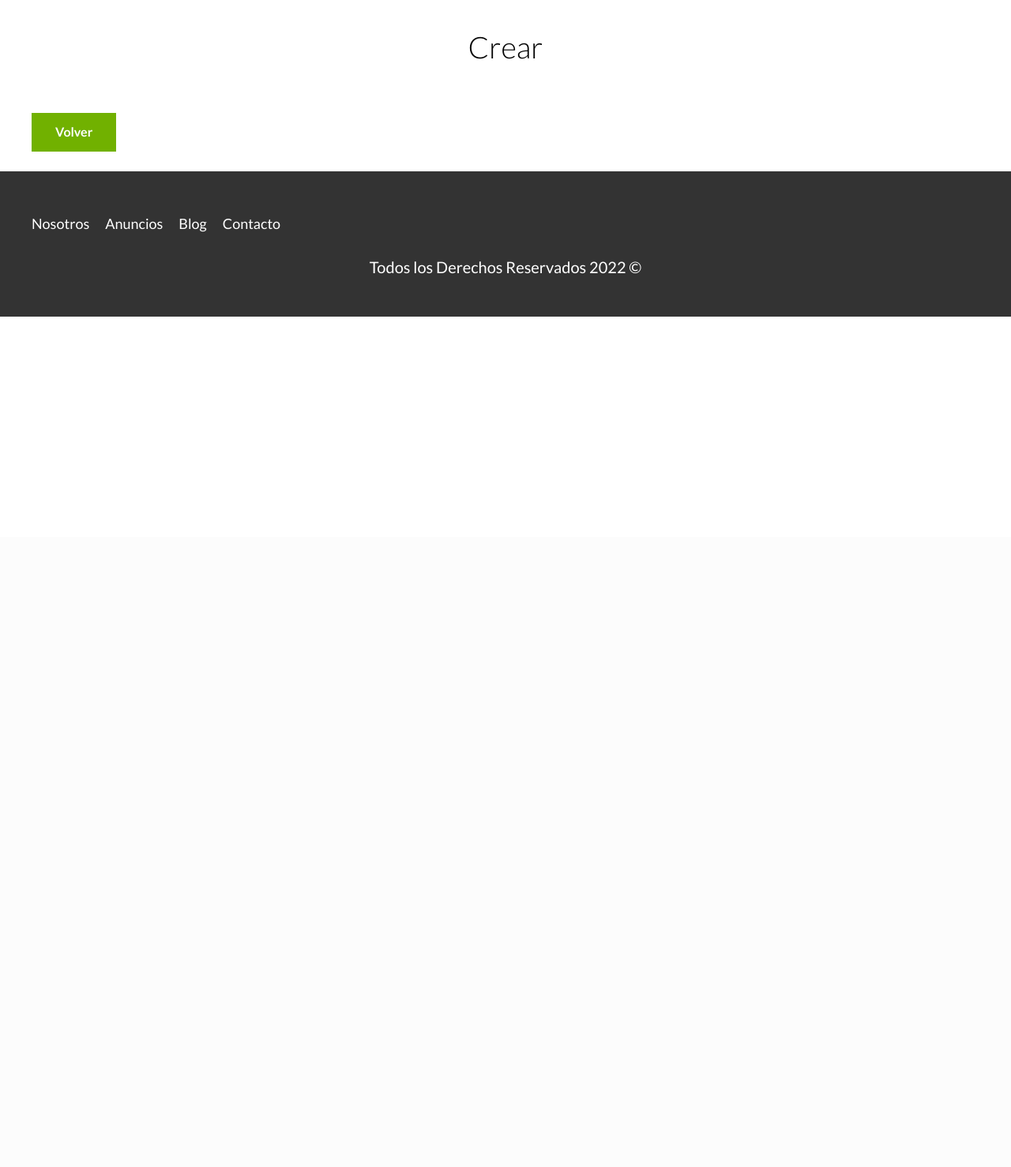
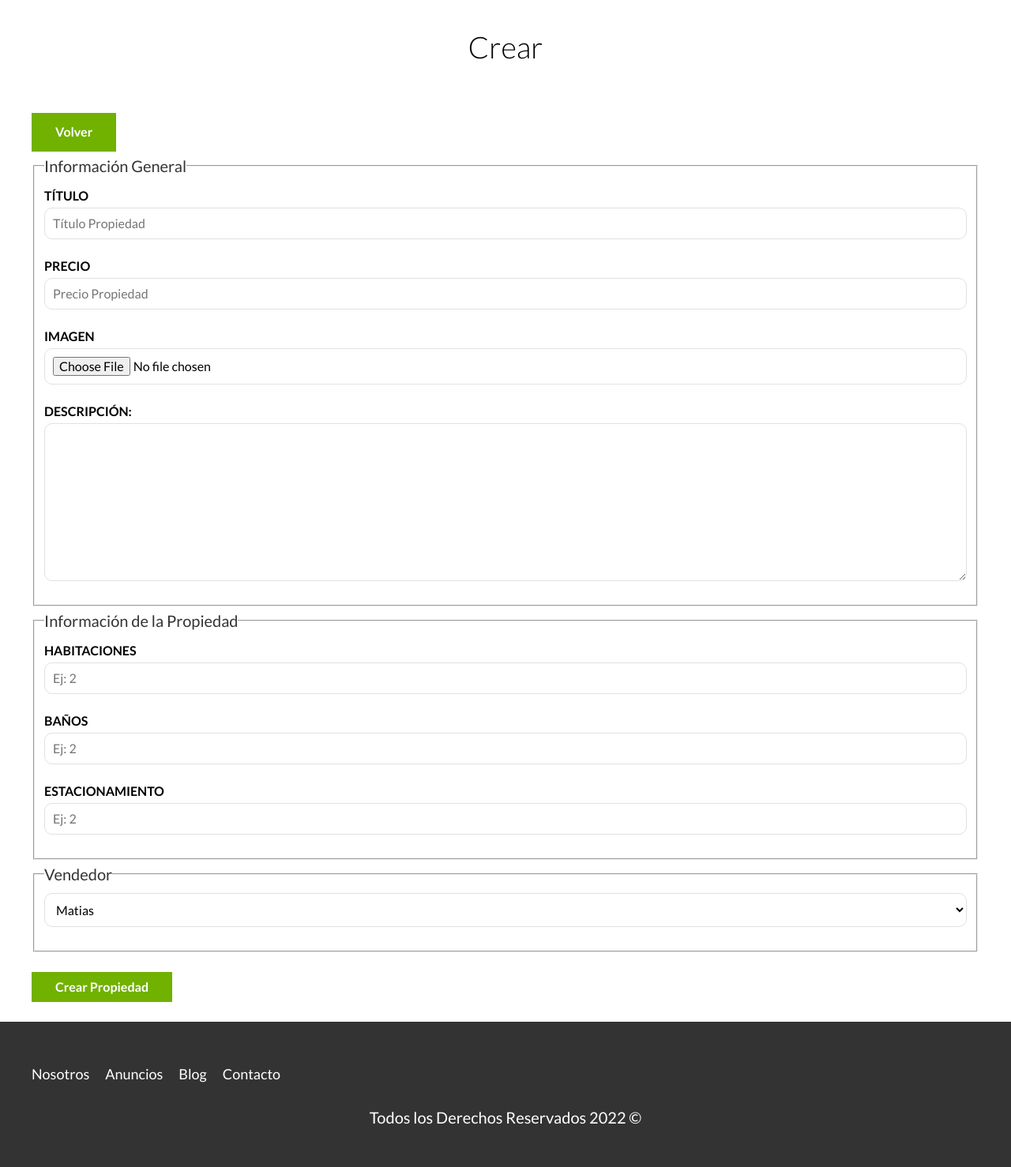
Before and after one commit to MatiGallegos/bienesraices, a PHP site: page /admin/propiedades/crear.php in a window 1280 px wide. Shown: the part 120-1598 px from the top of the page at 79% size. Before the commit the page ends 521 px from the top, so only its background shows below. Run offline with PHP 8.4, Linux system fonts and the light colour scheme; style sheets or scripts are compiled from the project's sources.

Commit message:
Siguiendo con el curso 2

```diff
--- a/admin/propiedades/crear.php
+++ b/admin/propiedades/crear.php
@@ -5,7 +5,49 @@
 
     <main class="contenedor seccion">
         <h1>Crear</h1>
-        <a href="/bienesraices/admin/index.php" class="boton boton-verde">Volver</a>
+        <a href="/bienesraices/admin" class="boton boton-verde">Volver</a>
+
+        <form class="formulario">
+            <fieldset>
+                <legend>Información General</legend>
+
+                <label for="titulo">Título</label>
+                <input type="text" id="titulo" placeholder="Título Propiedad">
+
+                <label for="precio">Precio</label>
+                <input type="number" id="precio" placeholder="Precio Propiedad">
+
+                <label for="imagen">Imagen</label>
+                <input type="file" id="imagen" accept="image/jpeg. image/png">
+
+                <label for="descripcion">Descripción:</label>
+                <textarea id="descripcion"></textarea>
+            </fieldset>
+
+            <fieldset>
+                <legend>Información de la Propiedad</legend>
+
+                <label for="habitaciones">Habitaciones</label>
+                <input type="number" id="Habitaciones" placeholder="Ej: 2" min="1" max="5">
+
+                <label for="wc">Baños</label>
+                <input type="number" id="wc" placeholder="Ej: 2" min="1" max="5">
+
+                <label for="estacionamiento">Estacionamiento</label>
+                <input type="number" id="estacionamiento" placeholder="Ej: 2" min="1" max="5">
+
+            </fieldset>
+
+            <fieldset>
+                <legend>Vendedor</legend>
+                <select>
+                    <option value="1">Matias</option>
+                    <option value="2">Marina</option>
+                </select>
+            </fieldset>
+
+            <input type="submit" value="Crear Propiedad" class="boton boton-verde">
+        </form>
     </main>
 
 <?php
--- a/src/scss/layout/_header.scss
+++ b/src/scss/layout/_header.scss
@@ -31,6 +31,7 @@
 }
 
 
+
 .contenido-header {
     display: flex;
     flex-direction: column;
```
Also changed, not shown: 1 other file.
